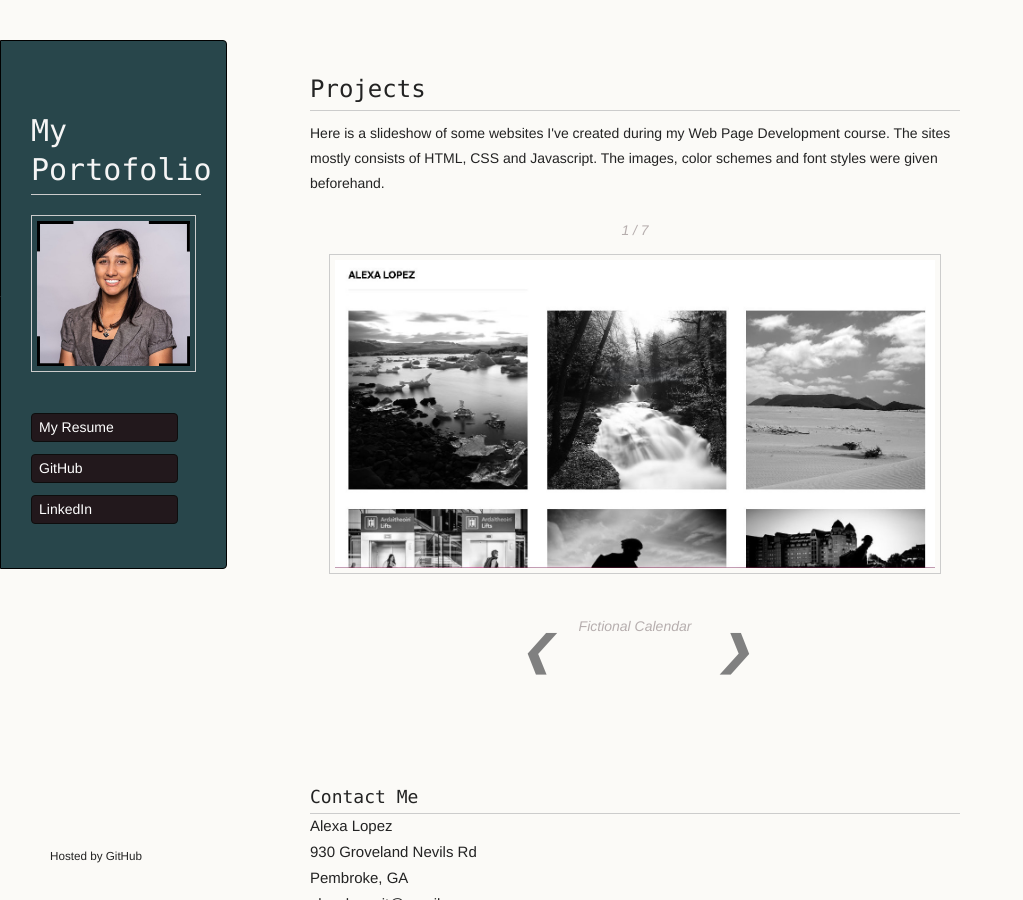
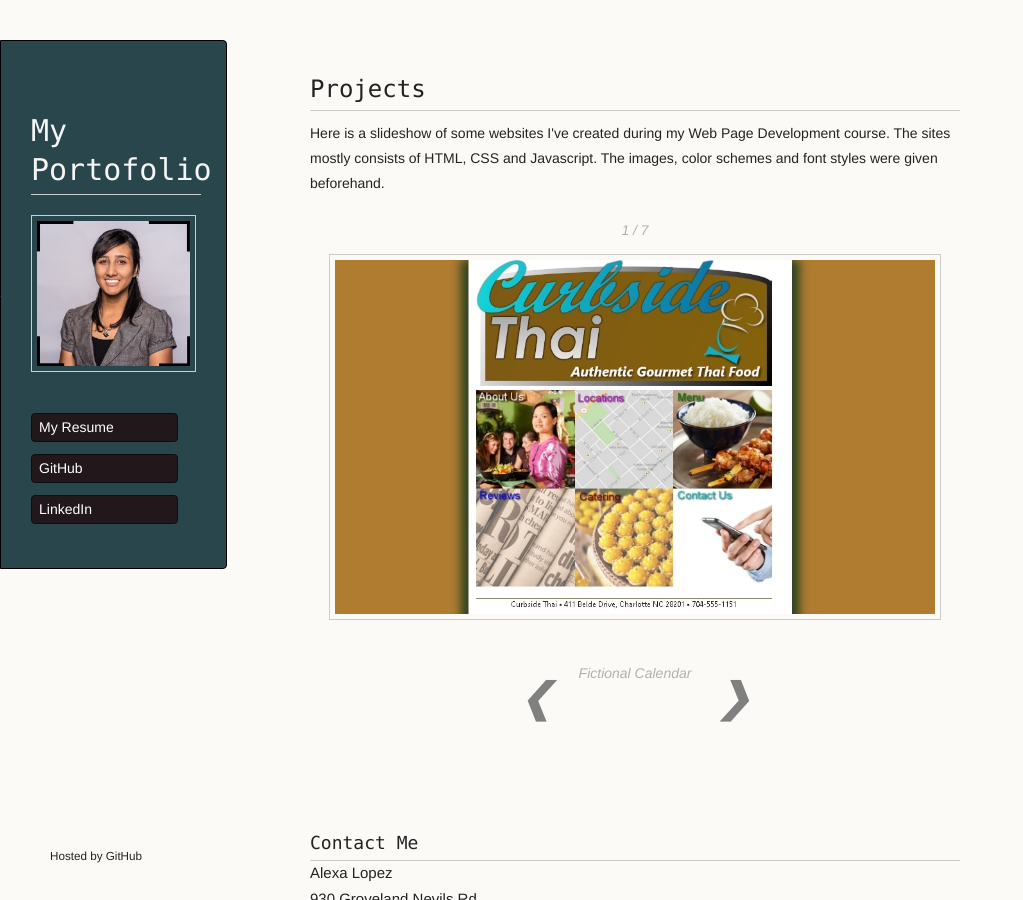
Before and after one commit to alexalpz/alexalopez, a Jekyll site: the page built from index.md, in a window 1280 px wide and 900 px high, scrolled down 3013 px. Shown: the whole window, without its empty margins (0-1023 px from the left). Built offline with Jekyll 4.4.1, drawn with Linux system fonts in a browser that asks for light colours; our own code applies the rules of GitHub Pages for plain Markdown files.

Commit message:
Update default.html

```diff
--- a/_layouts/default.html
+++ b/_layouts/default.html
@@ -178,13 +178,13 @@
 
             <div class="mySlides fade">
               <div class="numbertext">1 / 7</div>
-              <img src="8.jpg" style="width:100%">
+              <img src="1.jpg" style="width:100%">
               <div class="text">Fictional Calendar</div>
             </div>
 
             <div class="mySlides fade">
             <div class="numbertext">2 / 7</div>
-            <img src="4.jpg" style="width:100%">
+            <img src="2.jpg" style="width:100%">
             <div class="text">Fictional Restaurant Website</div>
           </div>
 
@@ -197,29 +197,28 @@
 
             <div class="mySlides fade">
               <div class="numbertext">4 / 7</div>
-              <img src="7.jpg" style="width:100%">
+              <img src="4.jpg" style="width:100%">
               <div class="text">Fictional website for Game</div>
             </div>
 
 
             <div class="mySlides fade">
               <div class="numbertext">5 / 7</div>
-              <img src="2.jpg" style="width:100%">
+              <img src="5.jpg" style="width:100%">
               <div class="text">Fictional Restaurant Site</div>
             </div>
 
 
-
             <div class="mySlides fade">
               <div class="numbertext">6 / 7</div>
-              <img src="5.jpg" style="width:100%">
+              <img src="6.jpg" style="width:100%">
               <div class="text">Javascript Calculator for site</div>
             </div>
 
 
             <div class="mySlides fade">
               <div class="numbertext">7 / 7</div>
-              <img src="6.jpg" style="width:100%">
+              <img src="7.jpg" style="width:100%">
               <div class="text">Fictional Calendar</div>
             </div>
 
```
